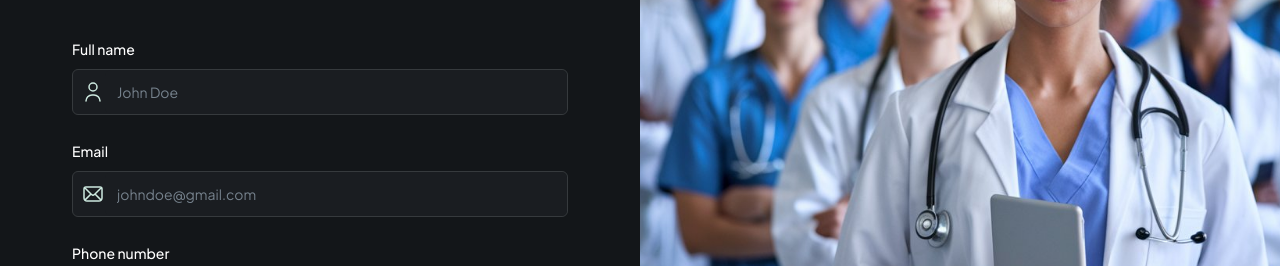
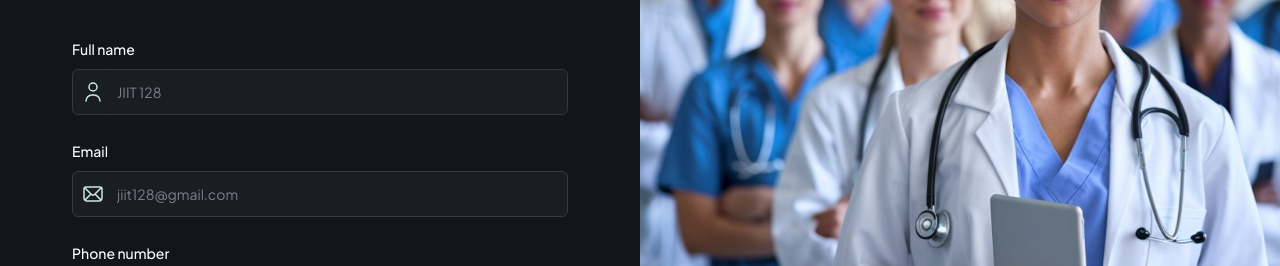
Before and after one commit to APSK22/Advanced-Healthcare, a Next.js app: page / in a window 1280 px wide. Shown: the part 323-589 px from the top of the page. Built offline with nearby package versions, Linux system fonts and the light colour scheme; no server answers.

Commit message:
new changes

```diff
--- a/components/forms/PatientForm.tsx
+++ b/components/forms/PatientForm.tsx
@@ -62,7 +62,7 @@ export const PatientForm = () => {
           control={form.control}
           name="name"
           label="Full name"
-          placeholder="John Doe"
+          placeholder="JIIT 128"
           iconSrc="/assets/icons/user.svg"
           iconAlt="user"
         />
@@ -72,7 +72,7 @@ export const PatientForm = () => {
           control={form.control}
           name="email"
           label="Email"
-          placeholder="johndoe@gmail.com"
+          placeholder="jiit128@gmail.com"
           iconSrc="/assets/icons/email.svg"
           iconAlt="email"
         />
--- a/components/forms/RegisterForm.tsx
+++ b/components/forms/RegisterForm.tsx
@@ -108,7 +108,7 @@ const RegisterForm = ({ user }: { user: User }) => {
               control={form.control}
               name="email"
               label="Email"
-              placeholder="jiit128@gmail.com"
+              placeholder="jiit_128@gmail.com"
               iconSrc="/assets/icons/email.svg"
               iconAlt="email"
             />
```
